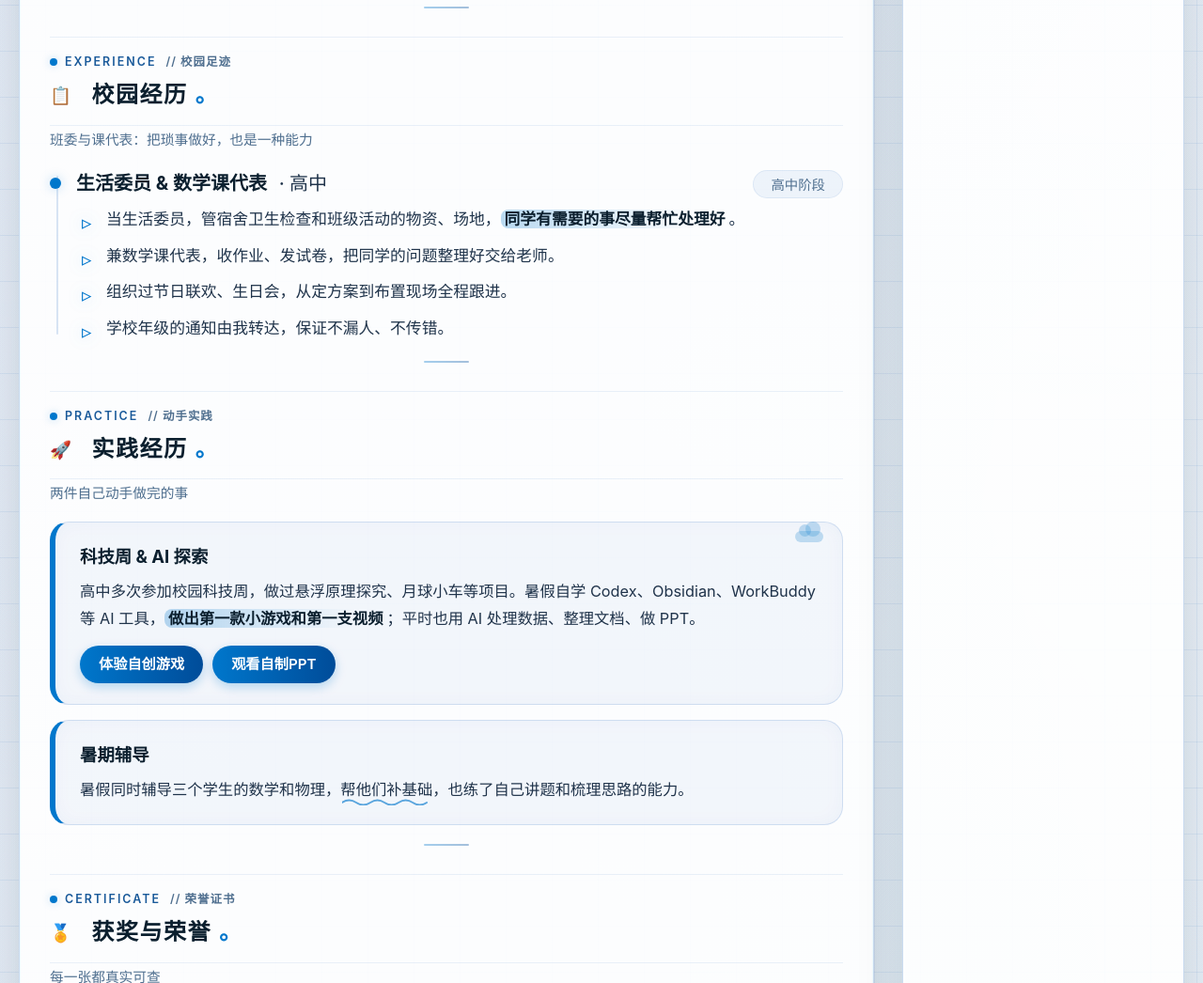
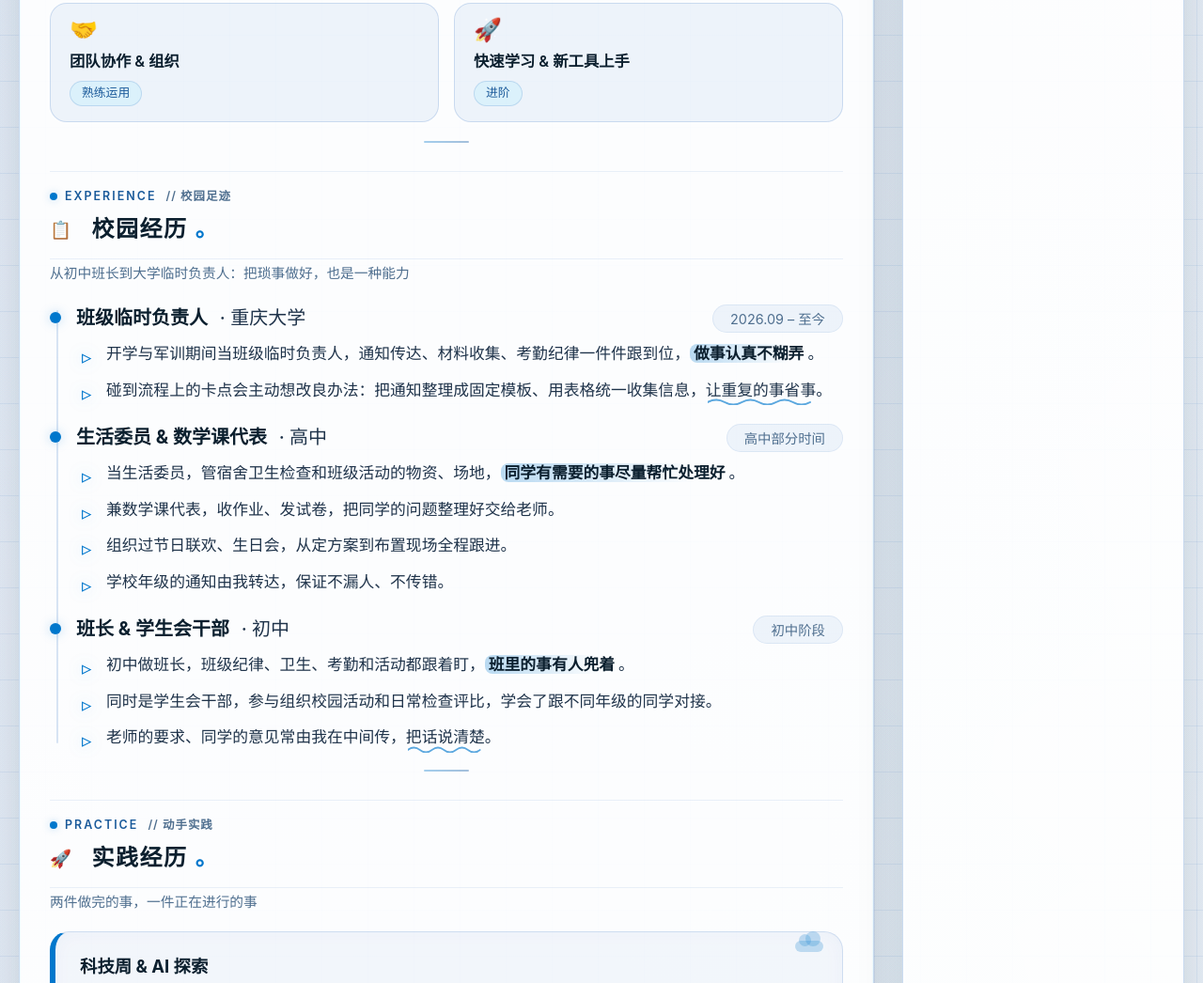
Before and after one commit to kiana222/kaslana, a plain HTML site: page index.html in a window 1280 px wide. Shown: the part 1635-2681 px from the top of the page at 94% size. Drawn offline with Linux system fonts and the light colour scheme.

Commit message:
Add files via upload

```diff
--- a/index.html
+++ b/index.html
@@ -1969,9 +1969,11 @@
           <div class="title-kicker"><span class="kicker-dot"></span>SKILLS <em>// 能力清单</em></div>
           <h2><span class="title-icon">⚙️</span>专业技能<span class="title-period">。</span></h2>
         </div>
-        <p class="sec-lead">常用工具与能力一览，重点是 AI 与动手</p>
+        <p class="sec-lead">常用工具、技术栈与能力一览，重点是 AI 与动手</p>
         <div class="skills-grid">
 <div class="skill-card reveal tilt deco-holder star-anchor"><span class="skill-icon">🎨</span><span class="skill-name">AI 制作 PPT / 音乐 / 视频</span><span class="skill-tier">熟练运用</span></div>
+          <div class="skill-card reveal tilt"><span class="skill-icon">💻</span><span class="skill-name">前端开发 · Vue</span><span class="skill-tier">初步运用</span></div>
+          <div class="skill-card reveal tilt"><span class="skill-icon">🐍</span><span class="skill-name">后端开发 · Python</span><span class="skill-tier">初步运用</span></div>
           <div class="skill-card reveal tilt"><span class="skill-icon">📊</span><span class="skill-name">Office 办公套件（Word / Excel / PPT）</span><span class="skill-tier">熟练运用</span></div>
           <div class="skill-card reveal tilt"><span class="skill-icon">📣</span><span class="skill-name">活动统筹 &amp; 通知传达</span><span class="skill-tier">进阶</span></div>
           <div class="skill-card reveal tilt"><span class="skill-icon">📝</span><span class="skill-name">信息整理 &amp; 文档撰写</span><span class="skill-tier">进阶</span></div>
@@ -1986,12 +1988,24 @@
           <div class="title-kicker"><span class="kicker-dot"></span>EXPERIENCE <em>// 校园足迹</em></div>
           <h2><span class="title-icon">📋</span>校园经历<span class="title-period">。</span></h2>
         </div>
-        <p class="sec-lead">班委与课代表：把琐事做好，也是一种能力</p>
+        <p class="sec-lead">从初中班长到大学临时负责人：把琐事做好，也是一种能力</p>
         <div class="timeline">
           <div class="timeline-item exp-item">
             <div class="exp-header">
+              <div class="exp-title">班级临时负责人 <span class="exp-org">· 重庆大学</span></div>
+              <div class="exp-date">2026.09 – 至今</div>
+            </div>
+            <div class="exp-desc">
+              <ul>
+              <li>开学与军训期间当班级临时负责人，通知传达、材料收集、考勤纪律一件件跟到位，<span class="hl">做事认真不糊弄</span>。</li>
+              <li>碰到流程上的卡点会主动想改良办法：把通知整理成固定模板、用表格统一收集信息，<span class="deco-anchor wave-anchor">让重复的事省事</span>。</li>
+              </ul>
+            </div>
+          </div>
+          <div class="timeline-item exp-item">
+            <div class="exp-header">
               <div class="exp-title">生活委员 &amp; 数学课代表 <span class="exp-org">· 高中</span></div>
-              <div class="exp-date">高中阶段</div>
+              <div class="exp-date">高中部分时间</div>
             </div>
             <div class="exp-desc">
               <ul>
@@ -2002,6 +2016,19 @@
               </ul>
             </div>
           </div>
+          <div class="timeline-item exp-item">
+            <div class="exp-header">
+              <div class="exp-title">班长 &amp; 学生会干部 <span class="exp-org">· 初中</span></div>
+              <div class="exp-date">初中阶段</div>
+            </div>
+            <div class="exp-desc">
+              <ul>
+              <li>初中做班长，班级纪律、卫生、考勤和活动都跟着盯，<span class="hl">班里的事有人兜着</span>。</li>
+              <li>同时是学生会干部，参与组织校园活动和日常检查评比，学会了跟不同年级的同学对接。</li>
+              <li>老师的要求、同学的意见常由我在中间传，<span class="deco-anchor wave-anchor">把话说清楚</span>。</li>
+              </ul>
+            </div>
+          </div>
         </div>
       </div>
 
@@ -2011,20 +2038,26 @@
           <div class="title-kicker"><span class="kicker-dot"></span>PRACTICE <em>// 动手实践</em></div>
           <h2><span class="title-icon">🚀</span>实践经历<span class="title-period">。</span></h2>
         </div>
-        <p class="sec-lead">两件自己动手做完的事</p>
+        <p class="sec-lead">两件做完的事，一件正在进行的事</p>
         <div class="project-card reveal tilt">
 <h3 class="deco-holder cloud-anchor">科技周 &amp; AI 探索</h3>
-          <p>高中多次参加校园科技周，做过悬浮原理探究、月球小车等项目。暑假自学 Codex、Obsidian、WorkBuddy 等 AI 工具，<span class="hl">做出第一款小游戏和第一支视频</span>；平时也用 AI 处理数据、整理文档、做 PPT。</p>
+          <p>高中多次参加校园科技周，做过悬浮原理探究、月球小车等项目。暑假自学 Codex、Obsidian、WorkBuddy 等 AI 工具，<span class="hl">做出第一款小游戏和第一支视频</span>；平时也用 AI 处理数据、整理文档、做 PPT。<br>还常按班里的实际需要动手做小工具，<span class="hl">做了一个班级日志小程序</span>，日常记录和交接都省事不少。</p>
           <div class="qa-hint">可以聊：这款游戏是怎么用 AI 一步步做出来的？</div>
           <div class="project-actions">
             <a class="btn-link" href="https://jazzy-churros-945056.netlify.app/" target="_blank" rel="noopener noreferrer" data-preview="assets/game_preview.png" data-preview-label="坦克大战 · 我的自制游戏">体验自创游戏</a>
             <a class="btn-link" href="ppt/index.html" target="_blank" rel="noopener noreferrer" data-preview="assets/ppt_preview.png" data-preview-label="人工智能的进化 · 我的自制PPT">观看自制PPT</a>
+            <a class="btn-link" href="https://kiana222.github.io/calendar/" target="_blank" rel="noopener noreferrer">观看班级日志</a>
           </div>
         </div>
         <div class="project-card reveal tilt">
           <h3>暑期辅导</h3>
 <p>暑假同时辅导三个学生的数学和物理，<span class="deco-anchor wave-anchor">帮他们补基础</span>，也练了自己讲题和梳理思路的能力。</p>
           <div class="qa-hint">可以聊：同时带三个学生，进度和节奏怎么排？</div>
+        </div>
+        <div class="project-card reveal tilt">
+          <h3 class="deco-holder star-anchor">竞赛历练 &amp; 双创中心</h3>
+          <p>正在参加 RST 与 CRTC 两项竞赛，从选题、组队到动手实现全程参与，<span class="hl">把本事放到真项目里练</span>；现加入校双创中心创业竞赛服务部，参与竞赛信息整理与服务支持，一边备赛一边积累赛事经验。</p>
+          <div class="qa-hint">可以聊：两个竞赛同时在跑，时间和分工是怎么安排的？</div>
         </div>
       </div>
 
@@ -2112,6 +2145,7 @@
         <button class="copy-btn" data-clipboard-text="570664047">复制</button>
       </div>
       <button class="print-btn" onclick="window.print()">📄 导出PDF</button>
+      <div style="margin-top:2px; font-size:0.78rem; color:var(--text-muted);">数据更新时间：2026.09.22</div>
     </div>
   </div>
 </div>
```
